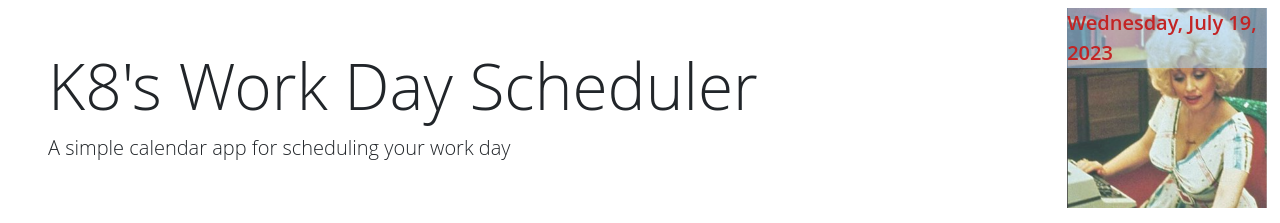
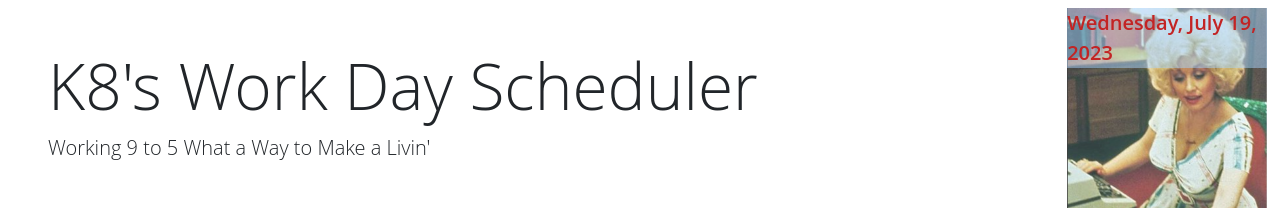
Before and after one commit to k8sterchi/k8s-Scheduler, a plain HTML site: page index.html in a window 1280 px wide. Shown: the top 223 px of the page. Drawn offline with nearby package versions, Linux system fonts and the light colour scheme; files whose address does not match are found by name.

Commit message:
updated README and html

```diff
--- a/index.html
+++ b/index.html
@@ -28,7 +28,7 @@
     <header class="p-5 mb-4">
       <a class="header-bg-image" href="./Assets/images/Dolly_working.PNG"></a>
       <h1 class="display-3">K8's Work Day Scheduler</h1>
-      <p class="lead">A simple calendar app for scheduling your work day</p>
+      <p class="lead">Working 9 to 5 What a Way to Make a Livin'</p>
       <p id="currentDay" class="lead"></p>
     </header>
     <div class="container-fluid px-5">
```
Also changed, not shown: 1 other file.
